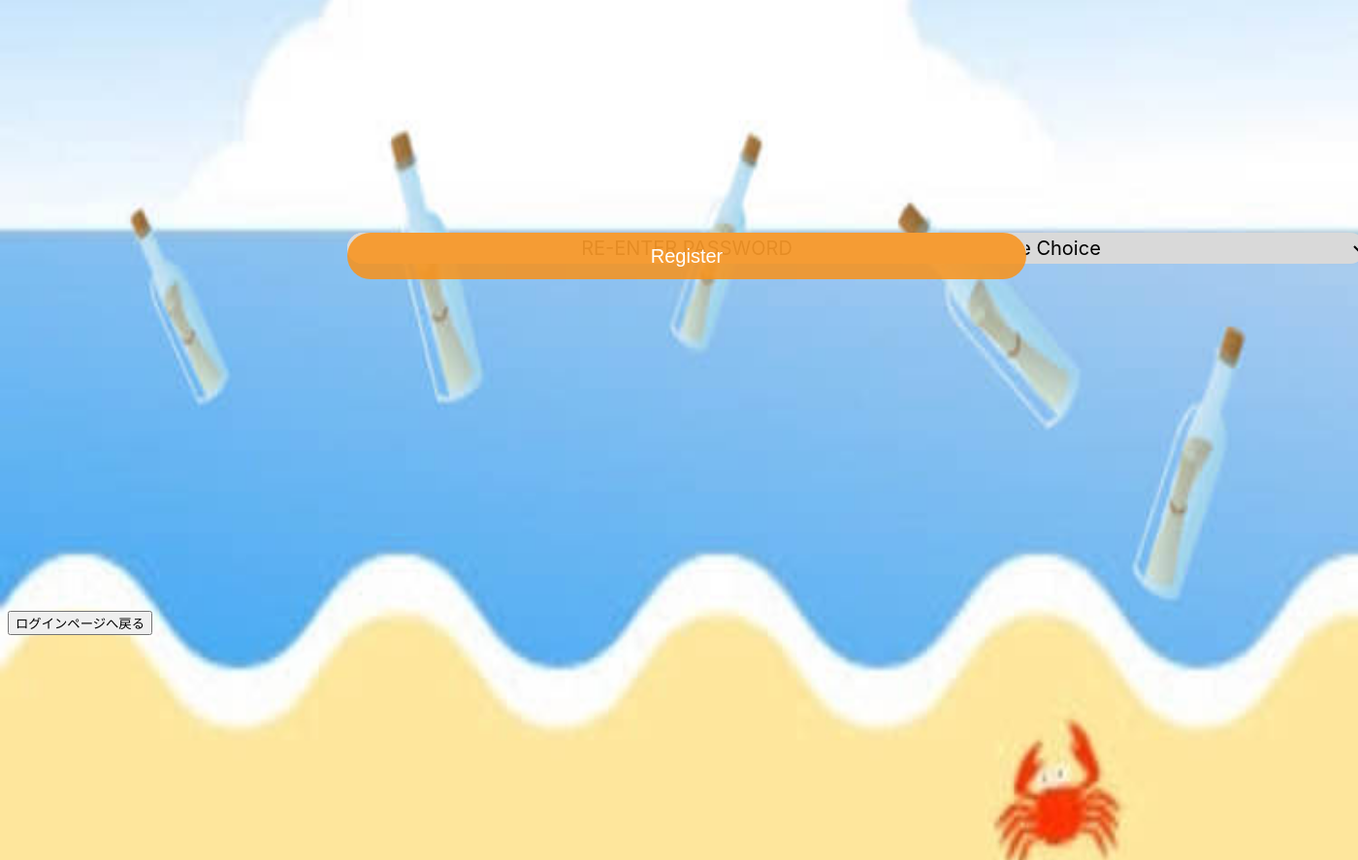
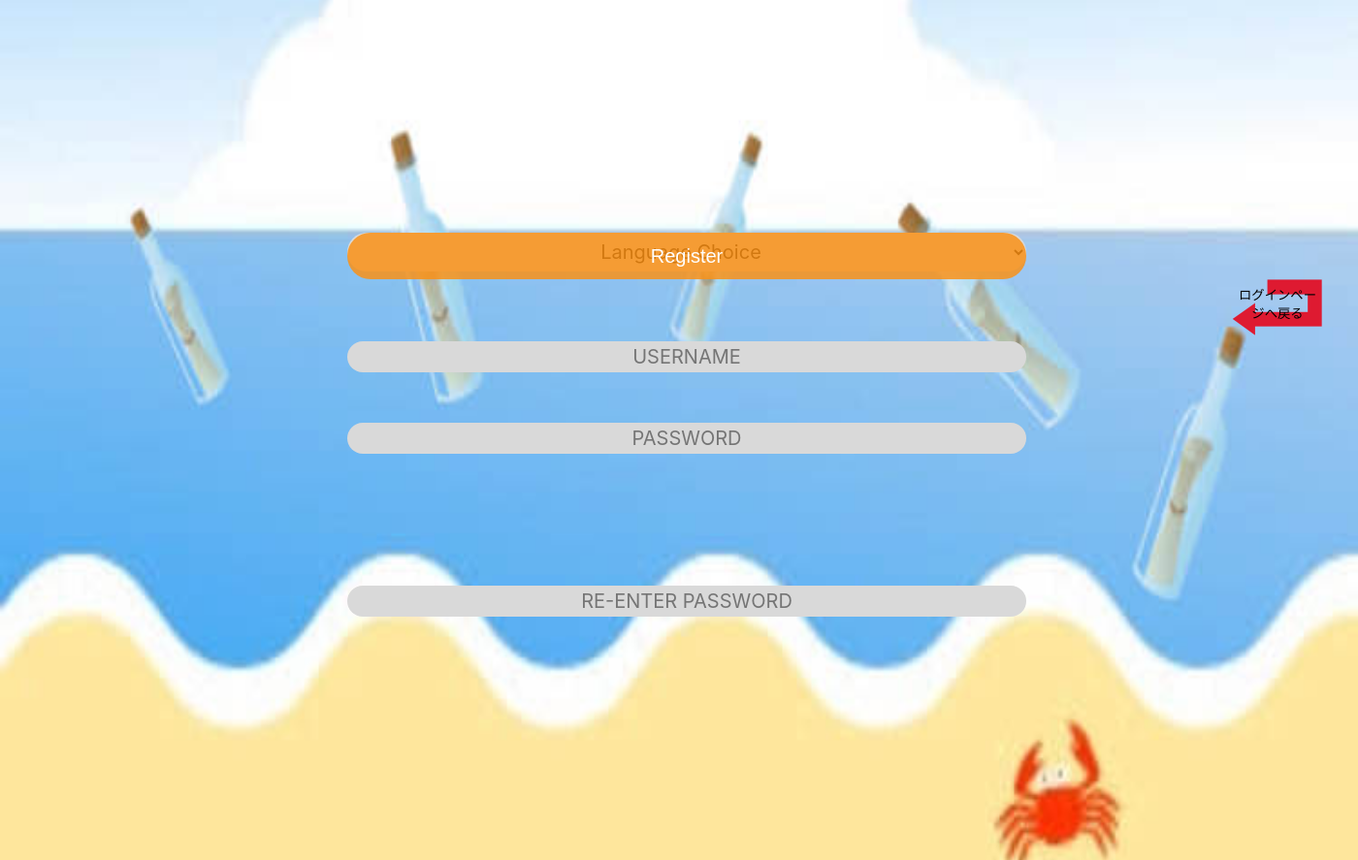
Before and after one commit to Aoi1591/SHYAK, a PHP site: page /PHP/signup-input.php in a window 1400 px wide. Shown: the part 600-1487 px from the top of the page at 97% size. Run offline with PHP 8.4, Linux system fonts and the light colour scheme; some libraries are stand-ins or nearby versions.

Commit message:
Update signup-input.css

```diff
--- a/SHYAK/CSS/signup-input.css
+++ b/SHYAK/CSS/signup-input.css
@@ -20,8 +20,7 @@ body {
 #Language-Choice {
     position: absolute;
     width: 50%;
-    height: 4%;
-    margin-left: 25%;
+    height: 5%;
     background: #D9D9D9;
     border-radius: 50px;
     z-index: 11; /* 背景の上に表示 */
@@ -47,6 +46,7 @@ body {
     position: absolute;
     width: 50%;
     height: 4%;
+    margin-top: 8%;
     background: #D9D9D9;
     border-radius: 50px;
     z-index: 11; /* 背景の上に表示 */
@@ -71,6 +71,7 @@ body {
     position: absolute;
     width: 50%;
     height: 4%;
+    margin-top: 14%;
     background: #D9D9D9;
     border-radius: 50px;
     z-index: 11; /* 背景の上に表示 */
@@ -95,6 +96,7 @@ body {
     position: absolute;
     width: 50%;
     height: 4%;
+    margin-top: 26%;
     background: #D9D9D9;
     border-radius: 50px;
     z-index: 11; /* 背景の上に表示 */
@@ -143,7 +145,7 @@ body {
 }
 
 /* 戻るボタン */
-#back-button {
+.back-button {
     position: absolute;
     width: 100px;
     height: 70px;
```
